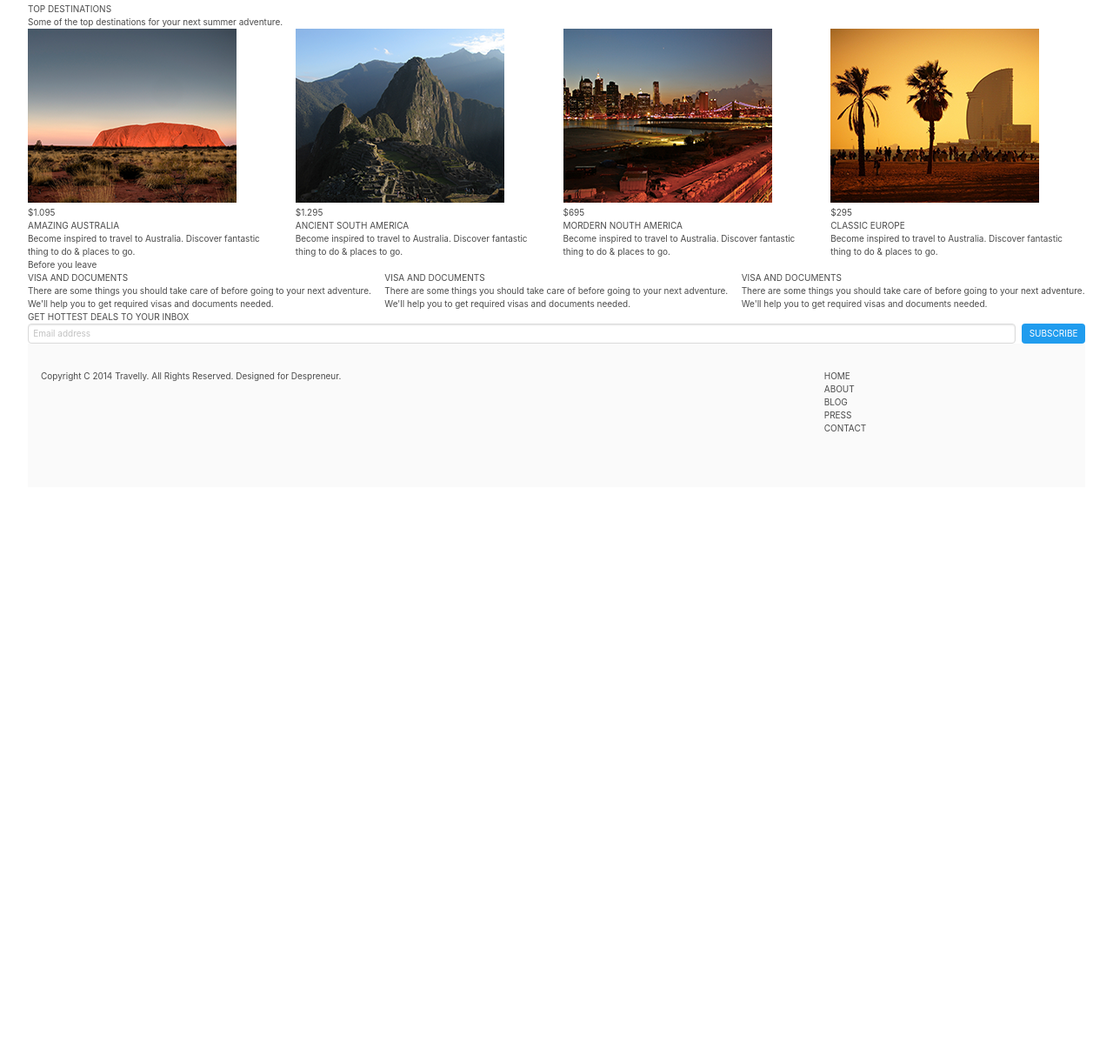
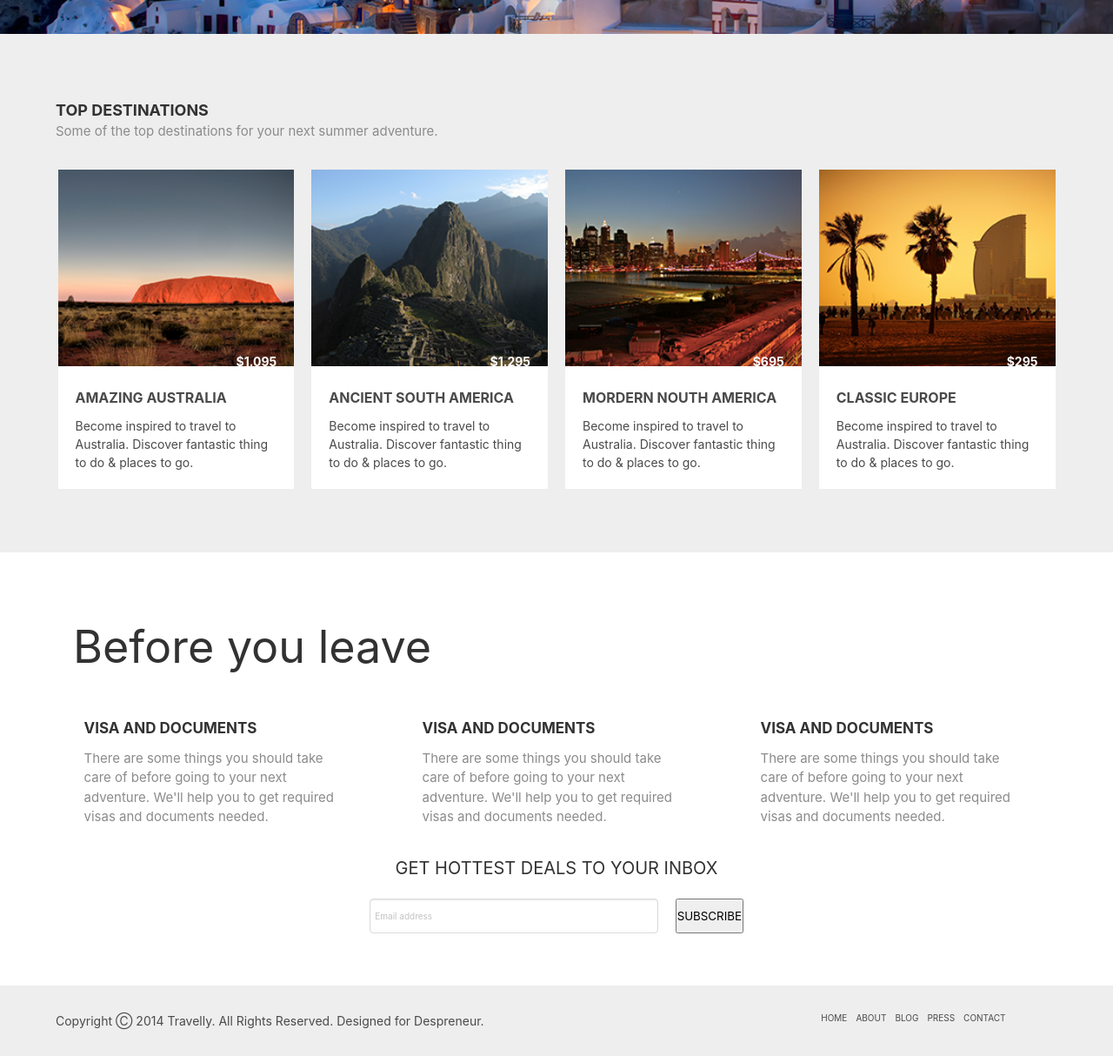
Before and after one commit to pika-3kw/FE-Beginner, a plain HTML site: page index.html in a window 1280 px wide. Shown: the part 601-1815 px from the top of the page at 87% size. Before the commit the page ends 1161 px from the top, so only its background shows below. Drawn offline with Linux system fonts and the light colour scheme.

Commit message:
Style Body and Footer.

```diff
--- a/css/style.scss
+++ b/css/style.scss
@@ -9,8 +9,9 @@ html {
 
 .header {
   position: relative;
+  background-color: #EEEEEE;
 
-    .header__backgound {
+  .header__background {
     width: 100%;
   }
 
@@ -53,6 +54,7 @@ html {
     }
 
   }
+
   .header__search {
     position: absolute;
     left: 50%;
@@ -72,7 +74,7 @@ html {
       width: 450px;
       margin: auto;
 
-            .search-input{
+      .search-input {
         height: 100%;
         margin: 10px;
       }
@@ -86,3 +88,151 @@ html {
 
   }
 }
+
+
+.top-destinations {
+  background-color: #EEEEEE;
+  padding-top: 70px;
+  padding-bottom: 70px;
+
+
+  .top-destinations__text {
+    padding-bottom: 30px;
+
+    h3 {
+      font-size: 1.8rem;
+      font-weight: 700;
+      color: #323232;
+    }
+
+    p {
+
+      font-size: 1.5rem;
+      color: #8b8b8b;
+    }
+  }
+
+
+  .top-destinations__image-group {
+
+    img {
+      width: 100%;
+      margin: 0;
+    }
+
+    .text {
+      margin: 0;
+      padding: 20px;
+
+      h3 {
+        font-size: 16px;
+        font-weight: 700;
+        margin-bottom: 10px;
+      }
+
+      p {
+        font-size: 14px;
+      }
+    }
+
+    .column {
+      position: relative;
+      margin: 10px;
+      padding: 0;
+      background-color: #FFFFFF;
+
+      .price {
+        position: absolute;
+        top: 210px;
+        right: 20px;
+
+        font-size: 14px;
+        font-weight: 700;
+        color: #FFFFFF;
+      }
+    }
+
+  }
+}
+
+
+.before-you-leave {
+  padding-top: 70px;
+  padding-bottom: 70px;
+
+  .before-you-leave__text {
+    color: #323232;
+    font-size: 5.2rem;
+    padding-bottom: 3rem;
+    ;
+    padding-left: 2rem;
+  }
+
+  .before-you-leave__services {
+
+    .column {
+      padding: 2rem 4rem;
+
+      .service {
+        font-size: 1.7rem;
+        font-weight: 700;
+        padding-bottom: 1rem;
+        color: #323232;
+
+      }
+
+      .describe {
+        font-size: 1.5rem;
+        color: #8b8b8b;
+      }
+    }
+  }
+
+  .before-you-leave__subscribe{
+    .subscribe--text {
+      font-size: 2rem;
+      text-align: center;
+      margin-bottom: 10px;
+      margin-top: 20px;
+      color: #323232;
+    }
+
+    .subscribe--bar {
+      height: 40px;
+      width: 450px;
+      margin: auto;
+
+      .email-input {
+        height: 100%;
+        margin: 10px;
+      }
+
+      .subscribe-button {
+        height: 100%;
+        margin: 10px;
+        width: 80px;
+      }
+    }
+  }
+}
+
+
+.footer{
+  background-color: #EEEEEE;
+  padding: 30px;
+
+    .copyright{
+      font-size: 1.4rem;
+    }
+
+    .items{
+
+      li{
+        display: block;
+        float: left;
+        margin: auto 0.5rem;
+      }
+    }
+
+
+}
--- a/index.html
+++ b/index.html
@@ -13,7 +13,6 @@
 </head>
 
 <body>
-    <div class="container is-fluid">
     <div class="header">
         <img class="header__background" src="./images/header.png" alt="">
 
@@ -35,11 +34,12 @@
                 <button class="search-button is-info">GO</button>
             </div>
         </div>
+
     </div>
     <!-- End header -->
 
-
     <div class="top-destinations">
+        <div class="container">
             <div class="top-destinations__text">
                 <h3>TOP DESTINATIONS</h3>
                 <p>Some of the top destinations for your next summer adventure.</p>
@@ -50,39 +50,47 @@
                     <div class="column">
                         <img src="./images/Australia.png" alt="">
                         <p class="price">$1.095</p>
+                        <div class="text">
                             <h3 class="destination">AMAZING AUSTRALIA</h3>
                             <p class="describe">Become inspired to travel to Australia. Discover fantastic thing to do &
                                 places to go.</p>
                         </div>
+                    </div>
                     <div class="column">
                         <img src="./images/SouthAmerica.png" alt="">
                         <p class="price">$1.295</p>
+                        <div class="text">
                             <h3 class="destination">ANCIENT SOUTH AMERICA</h3>
                             <p class="describe">Become inspired to travel to Australia. Discover fantastic thing to do &
                                 places to go.</p>
                         </div>
+                    </div>
                     <div class="column">
                         <img src="./images/NorthAmerical.png" alt="">
                         <p class="price">$695</p>
+                        <div class="text">
                             <h3 class="destination">MORDERN NOUTH AMERICA</h3>
                             <p class="describe">Become inspired to travel to Australia. Discover fantastic thing to do &
                                 places to go.</p>
                         </div>
+                    </div>
                     <div class="column">
                         <img src="./images/Europe.png" alt="">
                         <p class="price">$295</p>
+                        <div class="text">
                             <h3 class="destination">CLASSIC EUROPE</h3>
                             <p class="describe">Become inspired to travel to Australia. Discover fantastic thing to do &
                                 places to go.</p>
                         </div>
                     </div>
                 </div>
-
-
+            </div>
+        </div>
     </div>
     <!-- End Top destinations -->
 
 
+    <div class="container">
         <div class="before-you-leave">
             <div class="before-you-leave__text">
                 <h1>Before you leave</h1>
@@ -108,21 +116,11 @@
                 </div>
             </div>
 
-            <div class="before-you-leave__your-email">
-                <h2 class="your-email--text">
-                    GET HOTTEST DEALS TO YOUR INBOX
-                </h2>
-
-                <div class="your-email--input">
-                    <div class="field is-grouped">
-                        <p class="control is-expanded">
-                            <input class="input" type="text" placeholder="Email address">
-                        </p>
-                        <p class="control">
-                            <a class="button is-info">
-                                SUBSCRIBE
-                            </a>
-                        </p>
+            <div class="before-you-leave__subscribe">
+                <h1 class="subscribe--text">GET HOTTEST DEALS TO YOUR INBOX</h1>
+                <div class="subscribe--bar field is-grouped">
+                    <input class="input email-input" type="text" placeholder="Email address">
+                    <button class="subscribe-button is-info">SUBSCRIBE</button>
                 </div>
             </div>
 
@@ -130,13 +128,17 @@
     </div>
     <!-- End befor-you-leave -->
 
+
     <div class="footer">
+        <div class="container">
             <div class="columns">
                 <div class="column is-three-quarters">
-                    Copyright C 2014 Travelly. All Rights Reserved. Designed for Despreneur.
+                    <p class="copyright">
+                        Copyright Ⓒ 2014 Travelly. All Rights Reserved. Designed for Despreneur.
+                    </p>
                 </div>
                 <div class="column">
-                    <ul>
+                    <ul class="items">
                         <li>HOME</li>
                         <li>ABOUT</li>
                         <li>BLOG</li>
@@ -147,6 +149,7 @@
             </div>
         </div>
     </div>
+    <!-- End Footer -->
 
 
     <script src="./javascript/script.js"></script>
```
Also changed, not shown: css/style.css, 1 other file. Lines whose indentation alone changed are shown as unchanged.
